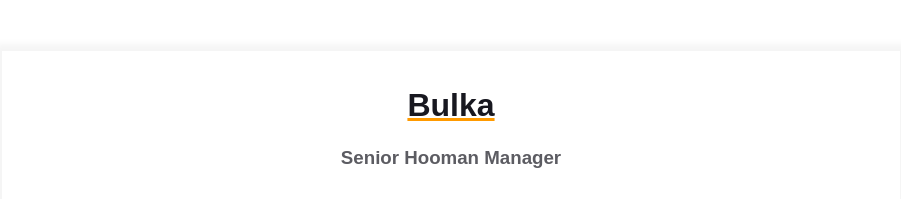
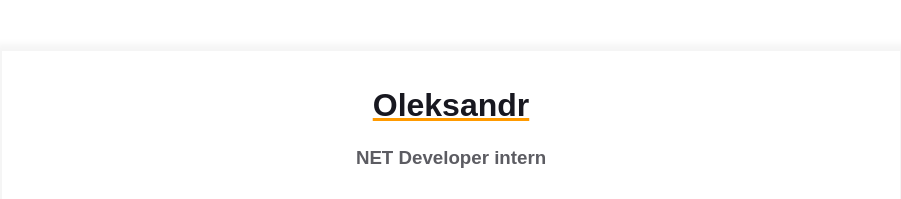
Before and after one commit to alexander-chuchko/homepage, a plain HTML site: page index.html in a window 1280 px wide. Shown: the top 199 px of the page, without its empty margins (189-1090 px from the left). Drawn offline with Linux system fonts and the light colour scheme.

Commit message:
Added information to the (primary content template) block in the index.html file

```diff
--- a/index.html
+++ b/index.html
@@ -13,8 +13,8 @@
 	  <div class="resume">
 		<div class="container">
 		  <div class="resume__block">
-			<h1 class="contact-info__header">Bulka</h1>
-			<h3 class="contact-info__sub-header">Senior Hooman Manager</h3>
+			<h1 class="contact-info__header">Oleksandr</h1>
+			<h3 class="contact-info__sub-header">NET Developer intern</h3>
 
 			<div class="contact_info_container fh">
 			  <div class="contact-info__block"></div>
```
